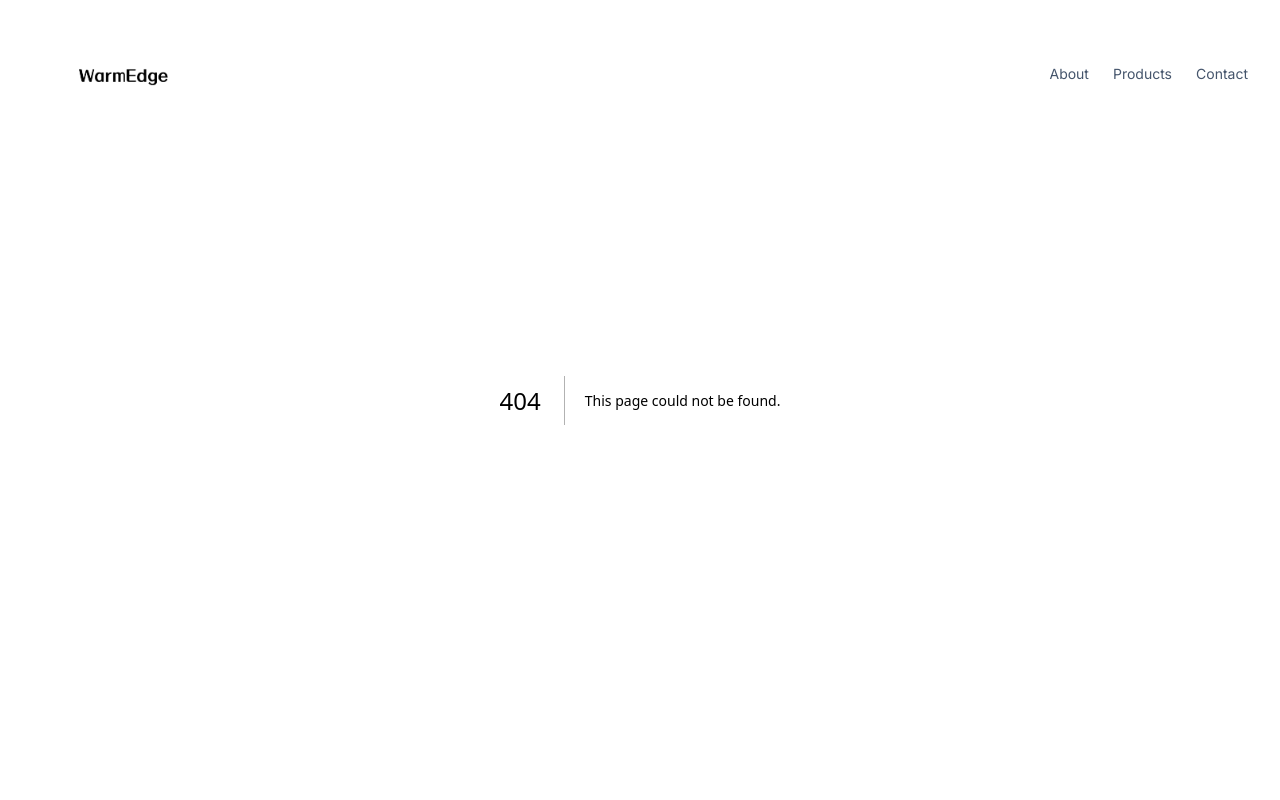
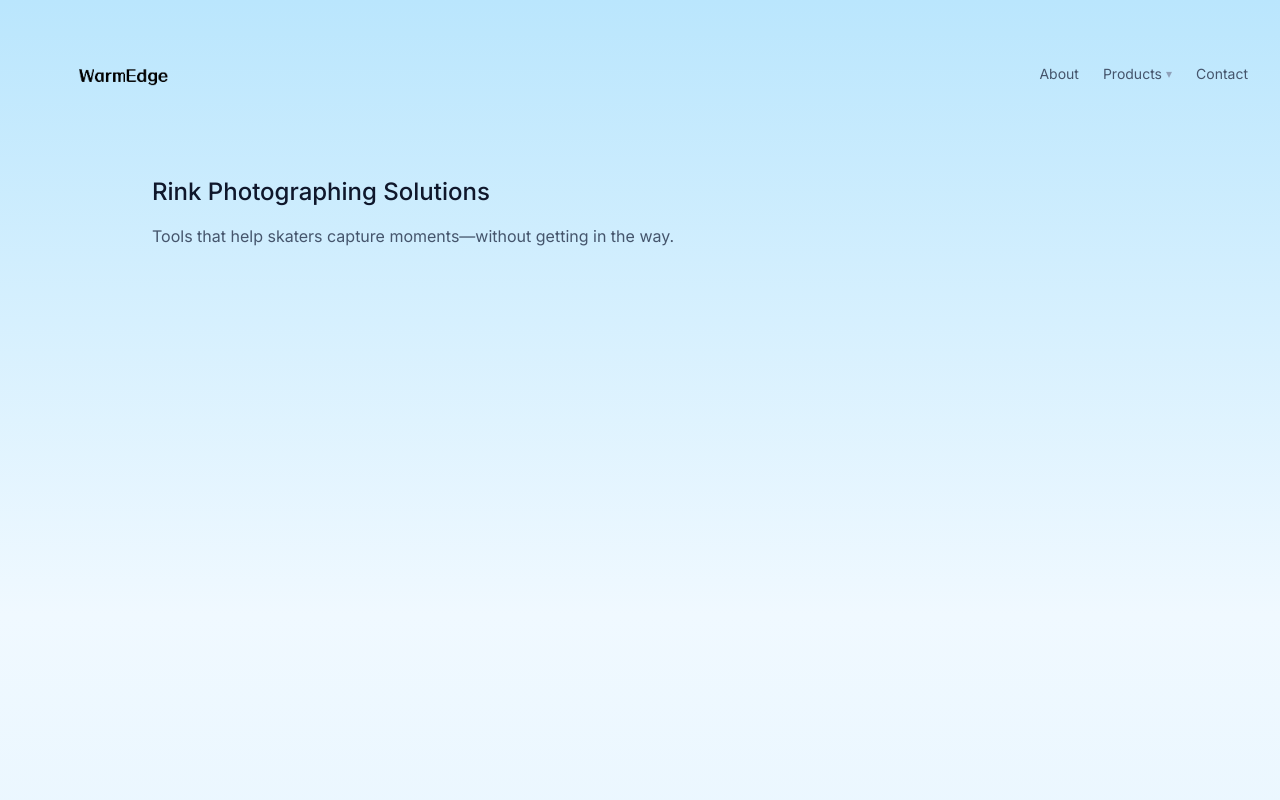
Before and after one commit to charlesl3/warmedge, a Next.js app: page /products/photographing in a window 1280 px wide. Before the commit this address had no page. Shown: the top 800 px of the page. Built offline with nearby package versions, Linux system fonts and the light colour scheme.

Commit message:
adding products dropdown

```diff
--- a/app/components/Navbar.tsx
+++ b/app/components/Navbar.tsx
@@ -2,17 +2,32 @@
 
 import Link from 'next/link'
 import Image from 'next/image'
+import { useState, useRef } from 'react'
 
 export default function Navbar() {
+  const [open, setOpen] = useState(false)
+  const closeTimer = useRef<NodeJS.Timeout | null>(null)
+
+  const handleMouseEnter = () => {
+    if (closeTimer.current) {
+      clearTimeout(closeTimer.current)
+      closeTimer.current = null
+    }
+    setOpen(true)
+  }
+
+  const handleMouseLeave = () => {
+    closeTimer.current = setTimeout(() => {
+      setOpen(false)
+    }, 150) // 120–200ms 都可以
+  }
+
   return (
     <header className="fixed top-0 left-0 right-0 z-50">
       <nav className="mx-auto max-w-7xl px-6 py-4 md:px-8 md:py-6 flex items-center justify-between">
 
         {/* Brand */}
-        <Link
-          href="/"
-          className="flex items-center hover:opacity-80 transition"
-        >
+        <Link href="/" className="flex items-center hover:opacity-80 transition">
           <Image
             src="/name2.jpg"
             alt="WarmEdge wordmark"
@@ -26,7 +41,6 @@ export default function Navbar() {
               origin-left
             "
           />
-
         </Link>
 
         {/* Links */}
@@ -34,14 +48,75 @@ export default function Navbar() {
           <Link href="/about" className="hover:text-slate-800 transition">
             About
           </Link>
-          <Link href="/products" className="hover:text-slate-800 transition">
+
+          {/* Products hover dropdown */}
+          <div
+            className="relative"
+            onMouseEnter={handleMouseEnter}
+            onMouseLeave={handleMouseLeave}
+          >
+            <Link
+              href="/products"
+              className="hover:text-slate-800 transition inline-flex items-center gap-1"
+            >
               Products
+              <span className="text-xs text-slate-400">▾</span>
             </Link>
+
+            {/* Dropdown (always rendered, animated) */}
+            <div
+              className={`
+                absolute left-0 mt-2 w-56
+                bg-sky-300 border border-sky-200 shadow-sm
+                transition-all duration-150 ease-out
+                ${
+                  open
+                    ? 'opacity-100 translate-y-0 scale-100'
+                    : 'opacity-0 -translate-y-1 scale-95 pointer-events-none'
+                }
+              `}
+            >
+              <ul className="flex flex-col text-slate-700">
+                <li>
+                  <Link
+                    href="/products/photographing"
+                    className="block px-4 py-2 hover:bg-sky-200 hover:text-slate-900 transition"
+                  >
+                    Rink Photographing
+                  </Link>
+                </li>
+                <li>
+                  <Link
+                    href="/products/warming"
+                    className="block px-4 py-2 hover:bg-sky-200 hover:text-slate-900 transition"
+                  >
+                    Rink Warming
+                  </Link>
+                </li>
+                <li>
+                  <Link
+                    href="/products/storage"
+                    className="block px-4 py-2 hover:bg-sky-200 hover:text-slate-900 transition"
+                  >
+                    Rink Storage
+                  </Link>
+                </li>
+                <li>
+                  <Link
+                    href="/products/fun"
+                    className="block px-4 py-2 hover:bg-sky-200 hover:text-slate-900 transition"
+                  >
+                    Fun Accessories
+                  </Link>
+                </li>
+              </ul>
+            </div>
+          </div>
+
           <Link href="/contact" className="hover:text-slate-800 transition">
             Contact
           </Link>
         </div>
-
       </nav>
     </header>
   )
--- /dev/null
+++ b/app/products/fun/page.tsx
@@ -0,0 +1,12 @@
+export default function FunAccessoriesPage() {
+  return (
+    <main className="mx-auto max-w-5xl px-6 pt-44 py-24">
+      <h1 className="text-2xl font-medium text-slate-900">
+        Fun Skating Accessories
+      </h1>
+      <p className="mt-4 text-slate-600">
+        Small accessories that make skating more enjoyable.
+      </p>
+    </main>
+  )
+}
--- /dev/null
+++ b/app/products/photographing/page.tsx
@@ -0,0 +1,12 @@
+export default function PhotographingPage() {
+  return (
+    <main className="mx-auto max-w-5xl px-6 pt-44 py-24">
+      <h1 className="text-2xl font-medium text-slate-900">
+        Rink Photographing Solutions
+      </h1>
+      <p className="mt-4 text-slate-600">
+        Tools that help skaters capture moments—without getting in the way.
+      </p>
+    </main>
+  )
+}
--- /dev/null
+++ b/app/products/storage/page.tsx
@@ -0,0 +1,12 @@
+export default function StoragePage() {
+  return (
+    <main className="mx-auto max-w-5xl px-6 pt-44 py-24">
+      <h1 className="text-2xl font-medium text-slate-900">
+        Rink Storage Solutions
+      </h1>
+      <p className="mt-4 text-slate-600">
+        Simple ways to carry and organize skating essentials.
+      </p>
+    </main>
+  )
+}
--- /dev/null
+++ b/app/products/warming/page.tsx
@@ -0,0 +1,12 @@
+export default function WarmingPage() {
+  return (
+    <main className="mx-auto max-w-5xl px-6 pt-44 py-24">
+      <h1 className="text-2xl font-medium text-slate-900">
+        Rink Warming Solutions
+      </h1>
+      <p className="mt-4 text-slate-600">
+        Tools that help skaters stay warm between sessions.
+      </p>
+    </main>
+  )
+}
```
Lines whose indentation alone changed are shown as unchanged.
